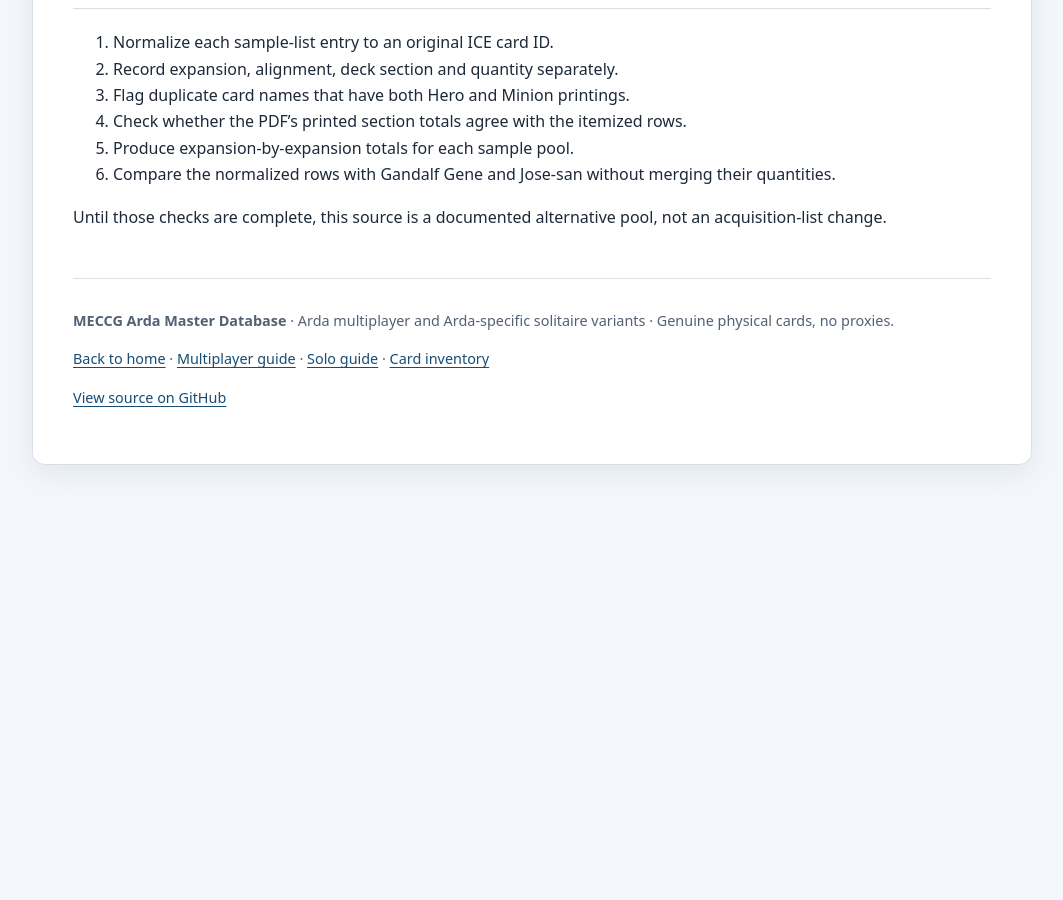
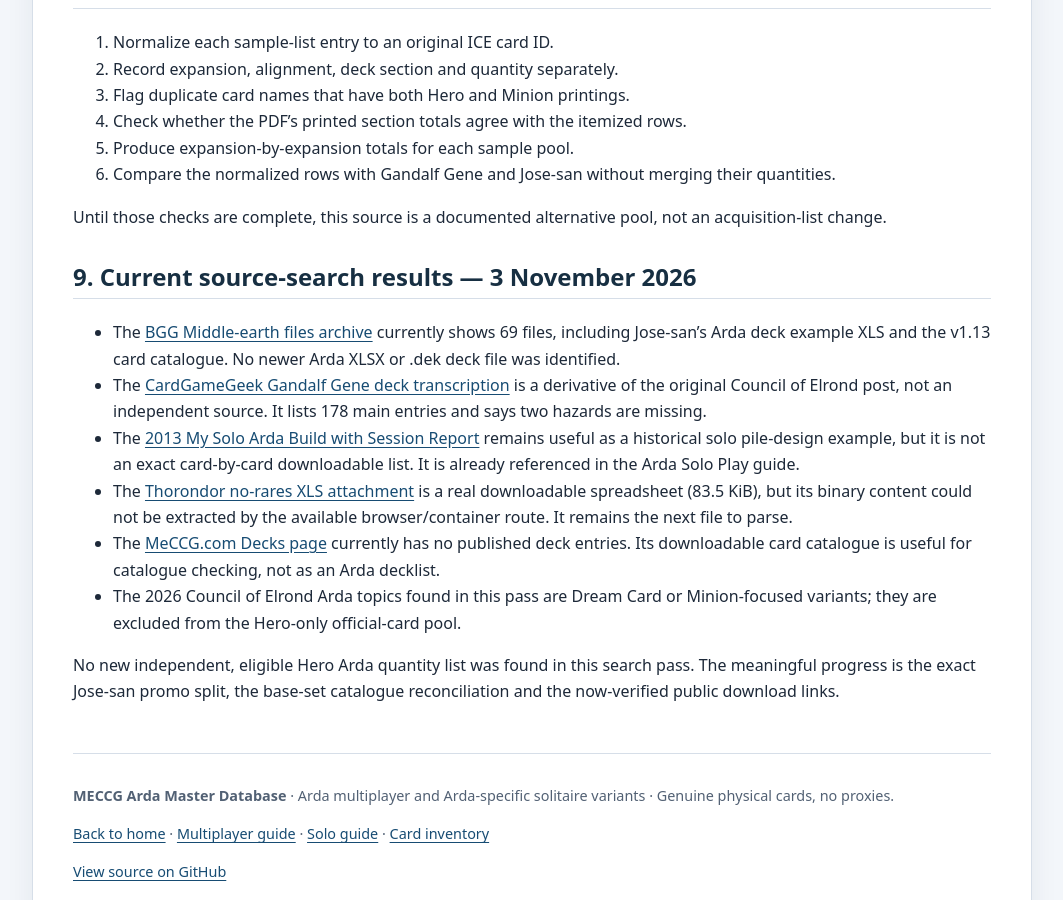
Before and after one commit to JamSpot/meccg-arda-master-database, a Jekyll site: the page built from docs/research-watch-2026-11-03.md, in a window 1280 px wide and 900 px high, scrolled down 7350 px. Shown: the whole window, without its empty margins (108-1171 px from the left). Built offline with Jekyll 4.4.1, drawn with Linux system fonts in a browser that asks for light colours; before the commit the page ends 7839 px from its top, so only the background shows below that.

Commit message:
Record current Arda source search and downloadable file status

```diff
--- a/docs/research-watch-2026-11-03.md
+++ b/docs/research-watch-2026-11-03.md
@@ -189,3 +189,15 @@ The Library also contains a 2022 “cards for Arda Leon” workbook with no expa
 6. Compare the normalized rows with Gandalf Gene and Jose-san without merging their quantities.
 
 Until those checks are complete, this source is a documented alternative pool, not an acquisition-list change.
+
+
+## 9. Current source-search results — 3 November 2026
+
+- The [BGG Middle-earth files archive](https://boardgamegeek.com/boardgame/1915/middle-earth/files) currently shows 69 files, including Jose-san's Arda deck example XLS and the v1.13 card catalogue. No newer Arda XLSX or .dek deck file was identified.
+- The [CardGameGeek Gandalf Gene deck transcription](https://cardgamegeek.com/database/decks/27774d75-5a7d-4509-ba89-8cb556f3bfc5) is a derivative of the original Council of Elrond post, not an independent source. It lists 178 main entries and says two hazards are missing.
+- The [2013 My Solo Arda Build with Session Report](https://boardgamegeek.com/thread/1058232/my-solo-arda-build-with-session-report) remains useful as a historical solo pile-design example, but it is not an exact card-by-card downloadable list. It is already referenced in the Arda Solo Play guide.
+- The [Thorondor no-rares XLS attachment](https://www.councilofelrond.org/forum/download/file.php?id=4091) is a real downloadable spreadsheet (83.5 KiB), but its binary content could not be extracted by the available browser/container route. It remains the next file to parse.
+- The [MeCCG.com Decks page](https://meccg.com/decks/) currently has no published deck entries. Its downloadable card catalogue is useful for catalogue checking, not as an Arda decklist.
+- The 2026 Council of Elrond Arda topics found in this pass are Dream Card or Minion-focused variants; they are excluded from the Hero-only official-card pool.
+
+No new independent, eligible Hero Arda quantity list was found in this search pass. The meaningful progress is the exact Jose-san promo split, the base-set catalogue reconciliation and the now-verified public download links.
```
